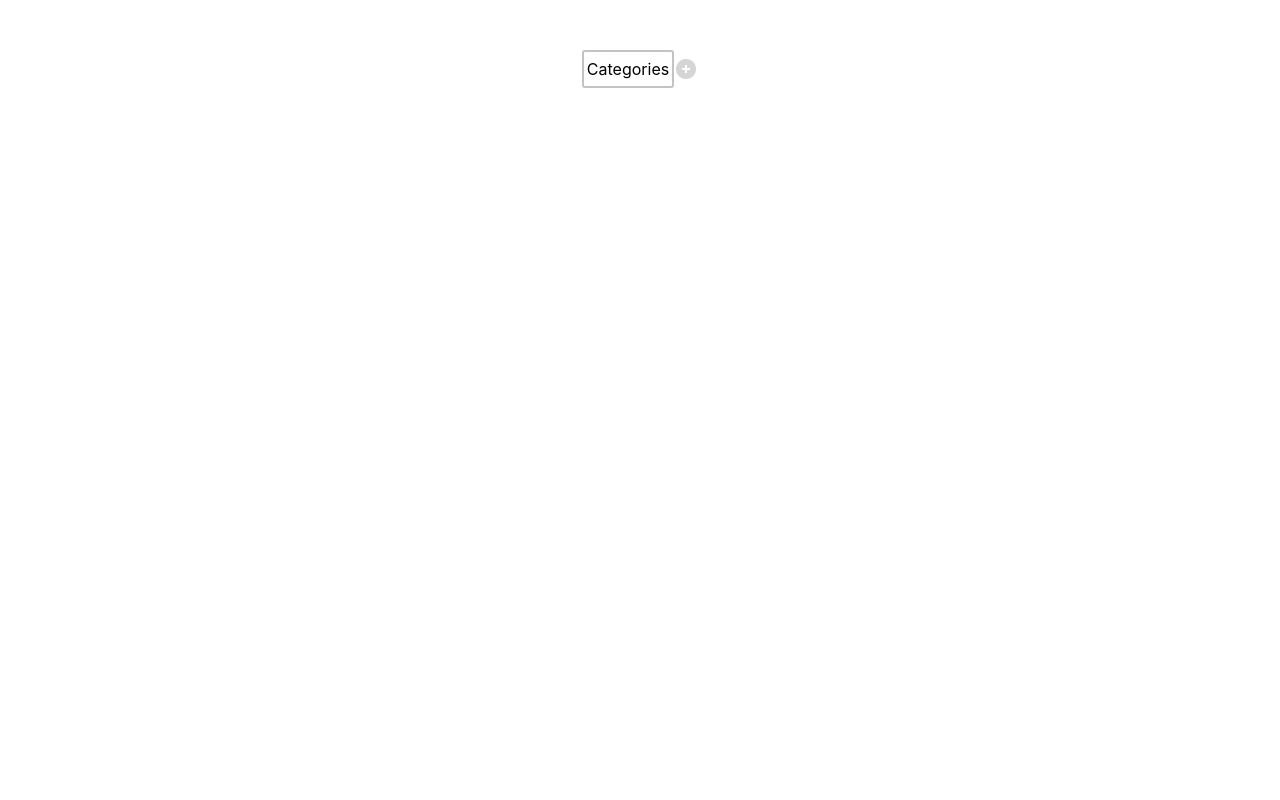
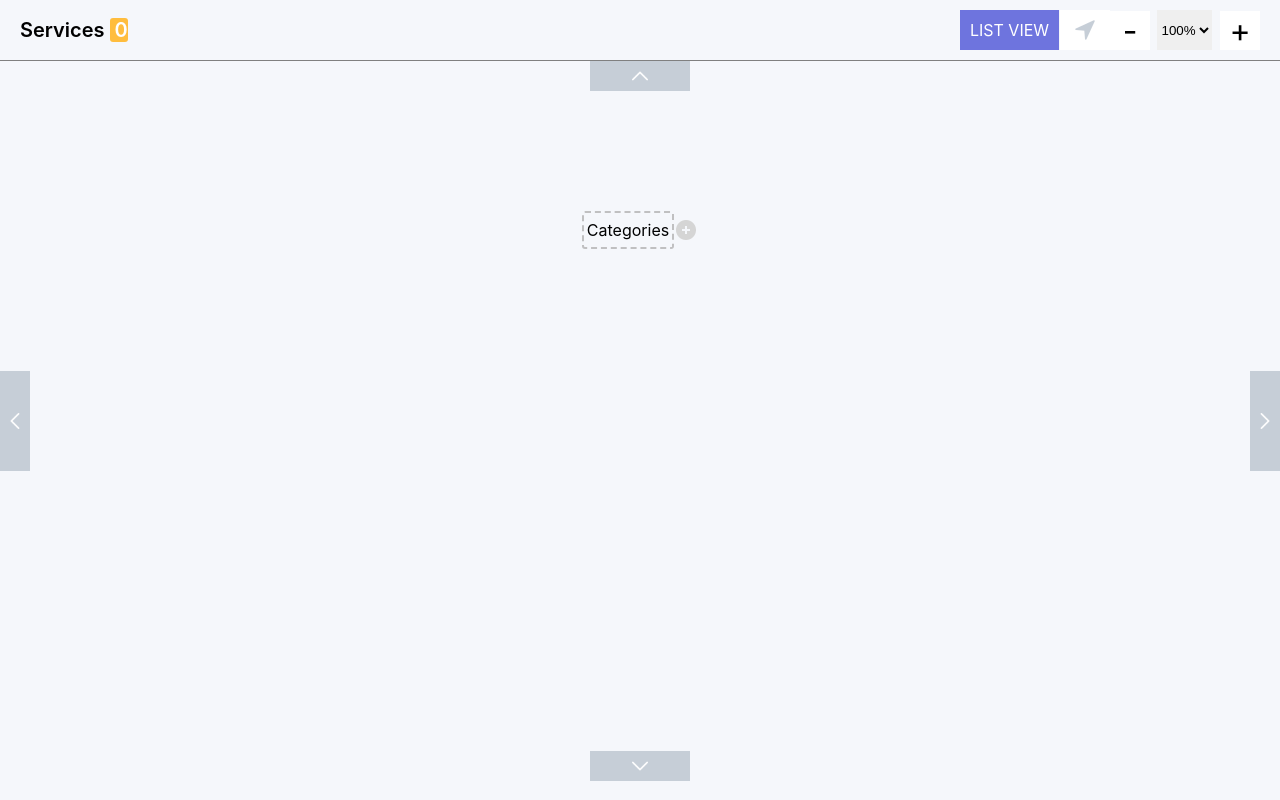
Before and after one commit to Amil032/test-task, a React (Create React App) app: page / in a window 1280 px wide. Built offline with nearby package versions, Linux system fonts and the light colour scheme.

Commit message:
added drag and zoom  funcioanlity

```diff
--- a/src/App.css
+++ b/src/App.css
@@ -1,12 +1,32 @@
+:root {
+  --background: #f5f7fb;
+  --headerNumber: #ffbd3e;
+  --list: #6e74de;
+  --addButton: #ff6781;
+  --arrows: #c6ced7;
+  --arrowColor: #dee8f1;
+  --level1: #ffa378;
+  --level2: #19b3d8;
+}
+
 .main {
   display: flex;
+  width: 100%;
+  height: calc(100vh - 80px);
   flex-direction: column;
   justify-content: center;
-  margin-top: 50px;
   align-items: center;
-  overflow: auto;
+  overflow: hidden;
+  position: relative;
+
+  background-color: inherit;
 }
-
+.box {
+  top: 150px;
+  position: absolute;
+  background-color: inherit;
+  transform: scale(1);
+}
 .headerWrapper {
   display: flex;
   flex-direction: column;
@@ -16,6 +36,23 @@
 .header {
   display: flex;
   align-items: center;
-  border: 2px solid rgba(154, 152, 152, 0.584);
+  border: 2px dashed rgba(154, 152, 152, 0.584);
   border-radius: 3px;
 }
+
+body {
+  background-color: var(--background);
+}
+.arrows {
+  position: absolute;
+  background-color: var(--arrows);
+  display: flex;
+  justify-content: center;
+  align-items: center;
+  cursor: pointer;
+  height: 30px;
+}
+.arrows img {
+  width: 16px;
+  height: 16px;
+}
--- a/src/App.tsx
+++ b/src/App.tsx
@@ -1,19 +1,68 @@
 import addIcon from './assests/add_icon_48.png';
 import './App.css';
 import { Category } from './components/Category';
-import { useState } from 'react';
+import React, { useState } from 'react';
 import { Border, Categories } from './types/type';
+import { Header, scales } from './components/header/Header';
+import { Arrows } from './components/arrows/Arrows';
+import { useDrag } from './hooks/useDrag';
 function App() {
   const [data, setData] = useState<Categories[]>([])
+  const [scale, setScale] = useState(8)
+  const { boxRef, containerRef, coords } = useDrag()
   const addClickHandler = () => {
     setData(prev => ([...prev, { name: '', level: 1 }]))
   }
-  console.log(data)
+  const scaleChangeHandler = (e: React.ChangeEvent<HTMLSelectElement>) => {
+    console.log(e.target.value)
+    setScale(parseFloat(e.target.value))
+  }
+
+  const clickHandler = (position: string) => {
+    if (!boxRef.current) return;
+    const box = boxRef.current
+    switch (position) {
+      case 'top':
+        box.style.top = `${box.offsetTop - 20}px`;
+        break;
+      case 'bottom':
+        box.style.top = `${box.offsetTop + 20}px`;
+        break;
+      case 'right':
+        box.style.left = `${box.offsetLeft + 20}px`;
+        // forceUpdate(prev => !prev);
+        break;
+      case 'left':
+        box.style.left = `${box.offsetLeft - 20}px`;
+        break;
+
+    }
+  }
+  const centerateHandler = () => {
+    if (!boxRef.current) return
+    coords.current = {
+      lastX: 0,
+      lastY: 0,
+      startX: 0,
+      startY: 0
+    }
+
+    boxRef.current.style.top = '100px'
+    boxRef.current.style.left = 'auto'
+    console.log('clicked')
+  }
   return (
     <div className="App">
-      <div className='main'>
-        <div className='headerWrapper'>
-          <div style={{ display: 'flex', alignItems: 'center', marginLeft: data.length === 1 ? '-50px' : 'auto' }} >
+      <Header centerateHandler={centerateHandler} scaleChangeHandler={scaleChangeHandler} setScale={setScale} scale={scale} />
+      <div className='main' ref={containerRef}>
+        <Arrows clickHandler={() => clickHandler('top')} style={{ top: '0px' }} />
+        <Arrows clickHandler={() => clickHandler('bottom')} style={{ bottom: '0px', transform: 'rotate(180deg)' }} />
+        <Arrows clickHandler={() => clickHandler('right')} style={{ right: '-35px', transform: 'rotate(90deg)' }} />
+        <Arrows clickHandler={() => clickHandler('left')} style={{ left: '-35px', transform: 'rotate(-90deg)' }} />
+
+        <div ref={boxRef} className='box' style={{ transform: `scale(${scales[scale] / 100})` }}>
+          <div className='headerWrapper' >
+            <div style={{ display: 'flex', alignItems: 'center', marginLeft: data.length === 1 ? '-50px' : '0px' }} >
               <div className='header'>
                 <p style={{ padding: '7px 3px', margin: '0' }}>Categories</p>
               </div>
@@ -21,7 +70,7 @@ function App() {
             </div>
             {(data.length > 1) && <div style={{ borderLeft: '2px solid rgba(154, 152, 152, 0.584)', width: '20px', height: '20px' }}></div>}
           </div>
-        <div style={{ display: 'flex', width: '100%' }}>
+          <div style={{ display: 'flex', width: '100%', backgroundColor: 'inherit' }}>
             {
               data.map((item, index) => {
                 let z: Border
@@ -48,7 +97,7 @@ function App() {
               })
             }
           </div>
-
+        </div>
       </div>
     </div>
   );
--- a/src/components/Category.tsx
+++ b/src/components/Category.tsx
@@ -11,31 +11,30 @@ interface Props {
     item: Categories
     itemIndex: number
     arr: Categories[]
+
 }
 export const Category = ({ name, subcat, index, setData, data: value, item, itemIndex, arr }: Props) => {
     const [inputsData, setInputsData] = useState(name)
-
+    console.log(inputsData, 'inputdata')
     const onchangeHandler = (e: SyntheticEvent<HTMLInputElement>) => {
-        console.log(e.currentTarget.value)
         setInputsData(e.currentTarget.value)
     }
     const clickHandler = (data: any) => {
         if (data) {
             data.push({ name: inputsData, edit: false, level: item.level + 1 })
             setData(prev => [...prev])
+            setInputsData('')
         } else {
-            console.log(item, 'item')
             item.subcat = [{ name: inputsData, edit: false, level: item.level + 1 }]
             setData((prev: any) => [...prev])
+            setInputsData('')
         }
-        console.log(data, 'data')
 
     }
-    console.log(subcat, 'subcut')
 
     return (
 
-        <div style={{ display: 'flex', flexDirection: 'column', backgroundColor: 'white', width: '100%' }}>
+        <div style={{ display: 'flex', flexDirection: 'column', width: '100%' }}>
             <Subcategory
                 name={name}
                 index={index}
@@ -71,6 +70,7 @@ export const Category = ({ name, subcat, index, setData, data: value, item, item
                         item={item}
                         itemIndex={index}
                         arr={subcat}
+
                     />
 
                 })}
--- /dev/null
+++ b/src/components/arrows/Arrows.tsx
@@ -0,0 +1,17 @@
+import React from 'react';
+import upIcon from '../../assests/upload.png'
+interface Props {
+    clickHandler: () => void;
+    style?: React.CSSProperties;
+}
+export const Arrows = ({ clickHandler, style }: Props) => {
+    return (
+        <div className='arrows'
+            onClick={clickHandler}
+            style={{ width: '100px', ...style }
+            }
+        >
+            <img src={upIcon} alt="" />
+        </div >
+    );
+};
--- /dev/null
+++ b/src/components/header/Header.tsx
@@ -0,0 +1,53 @@
+import classes from "./style.module.css";
+import navigationIcon from '../../assests/navigation.png'
+import { Dispatch, SetStateAction } from "react";
+interface Props {
+  centerateHandler: () => void
+  scaleChangeHandler: (e: React.ChangeEvent<HTMLSelectElement>) => void
+  setScale: Dispatch<SetStateAction<number>>
+  scale: number
+}
+export const Header = ({ centerateHandler, scaleChangeHandler, setScale, scale }: Props) => {
+  const scaleInClickHandler = () => {
+    setScale(prev => prev + 1)
+  }
+  const scaleOutClickHandler = () => {
+    setScale(prev => prev - 1)
+  }
+
+  return (
+    <div className={classes.header}>
+      <div className={classes.text}>
+        <span>Services</span>
+        <span className={classes.number}> 0</span>
+      </div>
+
+      <div className={classes.tools}>
+        <div className={classes.list}>list View</div>
+        <div className={classes.navigation} onClick={centerateHandler}>
+          <img src={navigationIcon} alt="" />
+          <div className={classes.info}>Go to the center</div>
+        </div>
+        <div className={classes.zoom}>
+          <div className={classes.inOut} onClick={scaleOutClickHandler}>
+            <p>-</p>
+          </div>
+
+          <div className={classes.select}>
+            <select value={scale} onChange={scaleChangeHandler} >
+              {scales.map((item, index) => (
+                <option value={index} key={index + Math.random()} >{item + '%'}</option>
+              ))}
+            </select>
+          </div>
+          <div className={classes.inOut} onClick={scaleInClickHandler}>
+            <p>+</p>
+          </div>
+        </div>
+      </div>
+    </div>
+  );
+};
+
+
+export const scales = [25, 30, 40, 50, 60, 70, 80, 90, 100, 125, 150, 200]
--- /dev/null
+++ b/src/components/header/style.module.css
@@ -0,0 +1,96 @@
+.header {
+  display: flex;
+  justify-content: space-between;
+  border-bottom: 1px solid gray;
+  align-items: center;
+  padding: 10px 20px;
+}
+.text {
+  font-size: 20px;
+  font-weight: 600;
+}
+.number {
+  background-color: var(--headerNumber);
+  color: white;
+  margin-left: 5px;
+  border-radius: 3px;
+  text-align: center;
+}
+.tools {
+  display: flex;
+  justify-content: space-between;
+  width: 300px;
+  align-items: center;
+}
+.list {
+  background-color: var(--list);
+  height: 40px;
+  display: flex;
+  align-items: center;
+  padding: 0px 10px;
+  color: white;
+  text-transform: uppercase;
+  cursor: pointer;
+}
+.zoom {
+  display: flex;
+  align-items: center;
+  justify-content: space-between;
+  width: 150px;
+}
+.zoom p {
+  margin: 0px;
+  padding: 0px;
+}
+.inOut {
+  display: flex;
+  justify-content: center;
+  align-items: center;
+  text-align: center;
+  background-color: white;
+  width: 40px;
+  height: fit-content;
+  font-size: 32px;
+  margin: 0px;
+  padding: 0px;
+  cursor: pointer;
+}
+.inOut:hover {
+  background-color: var(--arrows);
+  color: white;
+}
+select {
+  height: 40px;
+  border: none;
+  outline: none;
+}
+option {
+  outline: none;
+  border: none;
+}
+.navigation {
+  display: flex;
+  justify-content: center;
+  align-items: center;
+  height: 40px;
+  background-color: white;
+  width: 50px;
+  cursor: pointer;
+  position: relative;
+}
+.navigation:hover {
+  background-color: var(--arrowColor);
+}
+.info {
+  display: none;
+  position: absolute;
+  bottom: -30px;
+  background-color: var(--arrows);
+  color: white;
+  z-index: 10;
+  width: 130px;
+  text-align: center;
+}
+.navigation:hover .info {
+  display: block;
+}
--- /dev/null
+++ b/src/hooks/useDrag.ts
@@ -0,0 +1,72 @@
+import React, { useEffect, useRef } from "react";
+
+export const useDrag = () => {
+  const isClicked = useRef<boolean>(false);
+  const { log } = console;
+
+  const coords = useRef<{
+    startX: number;
+    startY: number;
+    lastX: number;
+    lastY: number;
+  }>({
+    startX: 0,
+    startY: 0,
+    lastX: 0,
+    lastY: 0,
+  });
+  const containerRef = useRef<HTMLDivElement>(null);
+  const boxRef = useRef<HTMLDivElement>(null);
+  useEffect(() => {
+    if (!boxRef.current || !containerRef.current) return;
+
+    const box = boxRef.current;
+    const container = containerRef.current;
+
+    const onMouseDown = (e: MouseEvent) => {
+      isClicked.current = true;
+      log(e.clientX, e.clientY, "mousedown");
+      coords.current.startX = e.clientX;
+      coords.current.startY = e.clientY;
+      coords.current.lastX = box.offsetLeft;
+      coords.current.lastY = box.offsetTop;
+    };
+
+    const onMouseUp = (e: MouseEvent) => {
+      isClicked.current = false;
+      coords.current.lastX = box.offsetLeft;
+      coords.current.lastY = box.offsetTop;
+    };
+
+    const onMouseMove = (e: MouseEvent) => {
+      if (!isClicked.current) return;
+      log(e.clientX, e.clientY, "mousemove");
+      log(coords.current);
+      const nextX = e.clientX - coords.current.startX + coords.current.lastX;
+      const nextY = e.clientY - coords.current.startY + coords.current.lastY;
+
+      box.style.top = `${nextY}px`;
+      box.style.left = `${nextX}px`;
+    };
+
+    box.addEventListener("mousedown", onMouseDown);
+    box.addEventListener("mouseup", onMouseUp);
+    container.addEventListener("mousemove", onMouseMove);
+    container.addEventListener("mouseleave", onMouseUp);
+
+    const cleanup = () => {
+      box.removeEventListener("mousedown", onMouseDown);
+      box.removeEventListener("mouseup", onMouseUp);
+      container.removeEventListener("mousemove", onMouseMove);
+      container.removeEventListener("mouseleave", onMouseUp);
+    };
+    console.log("useffect");
+    return cleanup;
+  }, []);
+  return {
+    coords,
+    boxRef,
+    isClicked,
+    containerRef,
+  };
+};
```
Also changed, not shown: src/components/subcategory/Subcategory.tsx (+6 -7 lines), src/assests/navigation.png (added), src/assests/upload.png (added). Lines whose indentation alone changed are shown as unchanged.
